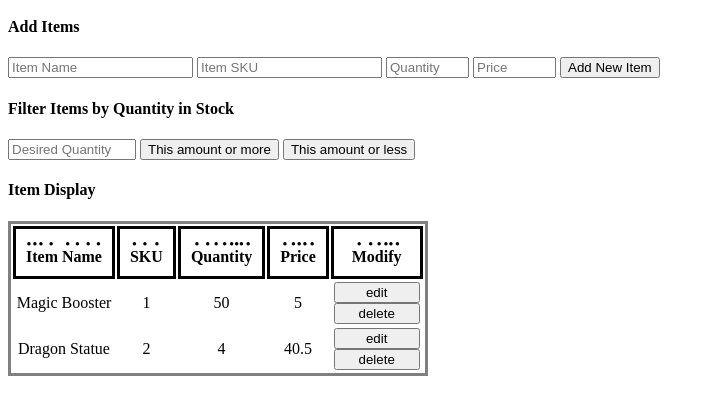
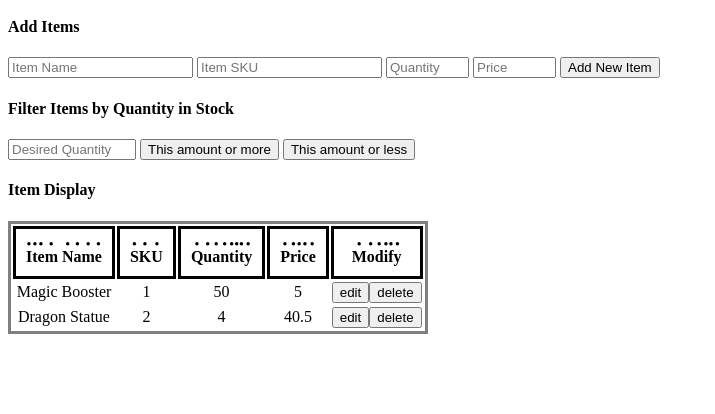
Before and after one commit to towles-osu/DatabaseProjectHobbyShop, a plain HTML site: page items.html in a window 1280 px wide. Shown: the part 76-490 px from the top of the page, without its empty margins (0-715 px from the left). Drawn offline with Linux system fonts and the light colour scheme.

Commit message:
undid styling

```diff
--- a/style.css
+++ b/style.css
@@ -12,7 +12,3 @@ thead td {
 td {
     text-align: center;
 }
-
-td > input{
-    width: 96%;
-}
```
